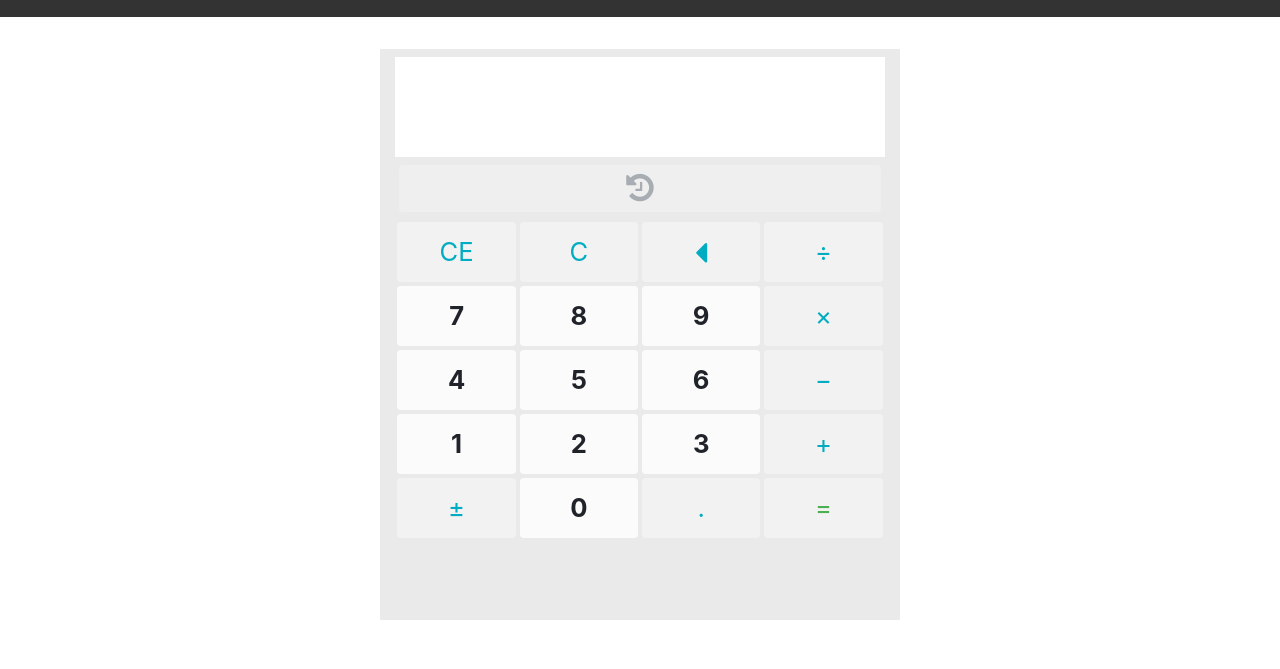
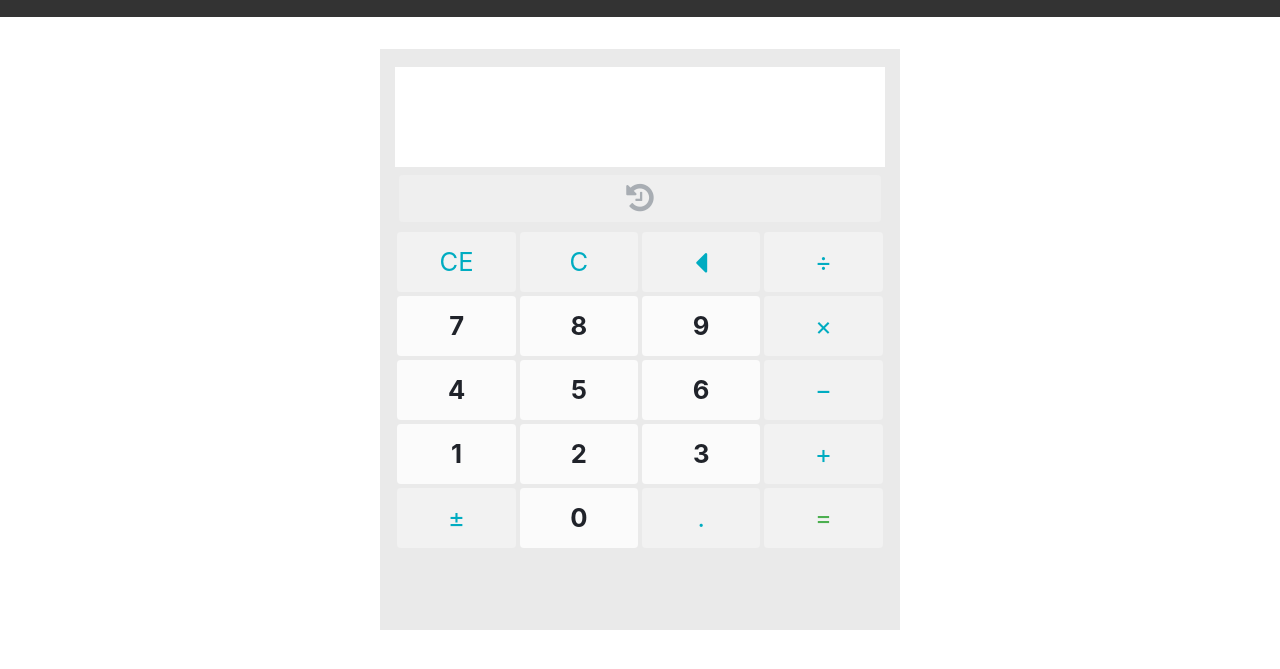
Before and after one commit to composor/composi-calculator-standard, a website: page index.html in a window 1280 px wide. Shown: the part 71-740 px from the top of the page. Drawn offline with nearby package versions, Linux system fonts and the light colour scheme.

Commit message:
Update CSS

```diff
--- a/css/styles.css
+++ b/css/styles.css
@@ -1,2 +1,2 @@
-header{background-color:#333;padding:20px}header nav{display:flex;flex-direction:row;align-items:center}header h1{color:#fff;margin:0 0 0 10px;font-size:1.7rem}section{padding:2rem}.calculator{background-color:#eaeaea;padding:0 10}.control-panel>button{background-color:#f2f2f2}.display{height:100px;word-wrap:break-word}.display,.history{background-color:#fff}.history{position:relative;height:400px;overflow-y:scroll}.history .history-item>button{border-radius:0;transition-duration:.4s}.history .history-item>button:hover{background-color:#b1f3f5}.history-trash{cursor:pointer;left:10px;position:absolute;top:10px}.keypad{height:400px}.keypad-row{align-items:center;display:flex;justify-content:center;padding:0;margin:0}.keypad-row>button{font-size:1.6rem;margin:2px;overflow:hidden;height:60px;width:100%}.keypad-primary-btn{background-color:#fbfbfb;color:#20232a;font-weight:700}.keypad-secondary-btn{background-color:#f2f2f2;color:#00acc1}
+header{background-color:#333;padding:20px}header nav{display:flex;flex-direction:row;align-items:center}header h1{color:#fff;margin:0 0 0 10px;font-size:1.7rem}section{padding:2rem}.calculator{background-color:#eaeaea;border-top:10px solid #eaeaea;padding:0 10}.control-panel>button{background-color:#f2f2f2}.display{height:100px;word-wrap:break-word}.display,.history{background-color:#fff}.history{position:relative;height:400px;overflow-y:scroll}.history .history-item>button{border-radius:0;transition-duration:.4s}.history .history-item>button:hover{background-color:#b1f3f5}.history-trash{cursor:pointer;left:10px;position:absolute;top:10px}.keypad{height:400px}.keypad-row{align-items:center;display:flex;justify-content:center;padding:0;margin:0}.keypad-row>button{font-size:1.6rem;margin:2px;overflow:hidden;height:60px;width:100%}.keypad-primary-btn{background-color:#fbfbfb;color:#20232a;font-weight:700}.keypad-secondary-btn{background-color:#f2f2f2;color:#00acc1}
 /*# sourceMappingURL=styles.css.map */
--- a/dev/css/styles.css
+++ b/dev/css/styles.css
@@ -25,6 +25,7 @@ section {
 
 .calculator {
   background-color: #EAEAEA;
+  border-top: solid 10px #EAEAEA;
   padding: 0 10;
 }
 .control-panel > button {
```
